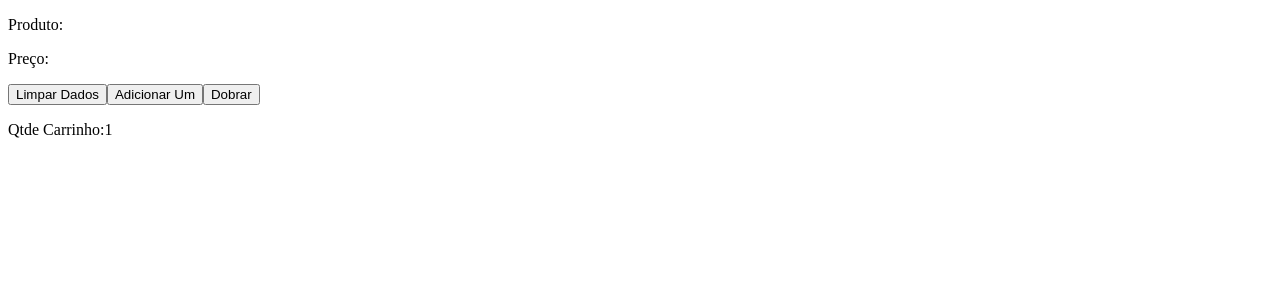
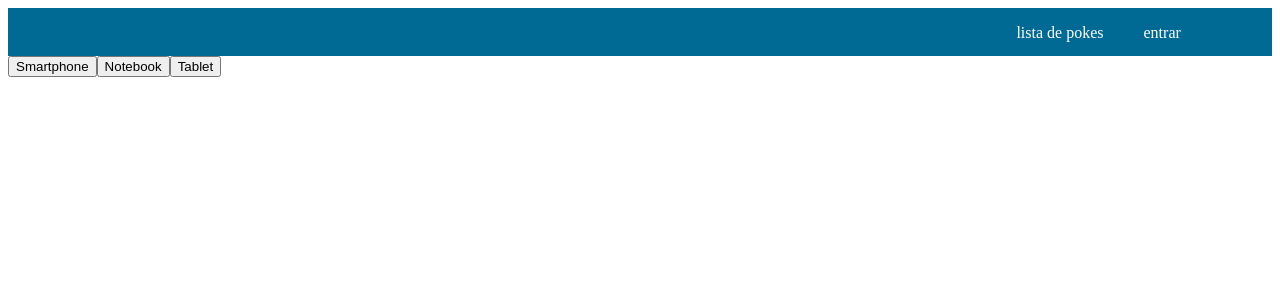
Before and after one commit to lucashas27/OrigamidCUrso, a React (Create React App) app: page /effect in a window 1280 px wide. Shown: the top 300 px of the page. Built offline with nearby package versions, Linux system fonts and the light colour scheme; no server answers.

Commit message:
Criando as rotas com React Router

```diff
--- a/package.json
+++ b/package.json
@@ -7,8 +7,10 @@
     "@testing-library/react": "^11.1.0",
     "@testing-library/user-event": "^12.1.10",
     "calendar-link": "^2.1.1",
+    "history": "^5.0.1",
     "react": "^17.0.2",
     "react-dom": "^17.0.2",
+    "react-router-dom": "^6.0.0-beta.1",
     "react-scripts": "4.0.3",
     "sass": "^1.37.5",
     "tailwind": "^4.0.0",
--- a/src/DesafioUseEffect/Home.jsx
+++ b/src/DesafioUseEffect/HomeEffect.jsx
@@ -1,7 +1,7 @@
 import React, { useEffect } from 'react'
 import ProdutoFetch from './ProdutoFetch'
 
-const Home = () => {
+const HomeEffect = () => {
 
   const [produto, setProdutos] = React.useState(null)
 
@@ -17,7 +17,7 @@ const Home = () => {
 
   useEffect(() => {
     const produtoLocal = window.localStorage.getItem('produto');
-    if (produtoLocal !== 'null') localStorage.setItem('produto', produto.nome)
+    if (produtoLocal !== null) localStorage.setItem('produto', produto.nome)
   }, []);
 
 
@@ -38,4 +38,4 @@ const Home = () => {
     )
 }
 
-export default Home
+export default HomeEffect
--- a/src/DesafioUseEffect/ProdutoFetch.jsx
+++ b/src/DesafioUseEffect/ProdutoFetch.jsx
@@ -3,8 +3,8 @@ import React from 'react'
 const ProdutoFetch = ({dados, storage}) => {
     return (
         <div>
-            {dados?.nome}
-            <p>{dados?.descricao}</p>
+            {dados && dados?.nome}
+            <p>{dados && dados?.descricao}</p>
 
 
         </div>
--- a/src/index.js
+++ b/src/index.js
@@ -1,13 +1,26 @@
 import React from 'react';
 import ReactDOM from 'react-dom';
+import { BrowserRouter, Route, Routes} from 'react-router-dom'
 import Produto from './useContext/Produto'
 import { StorageGlobal } from './useContext/StorageGlobal'
+import Header from './components/Header'
+import Produtos from './DesafioComponentes/Produtos'
+import HomeProdutos from './DesafiosUseState/HomeProdutos'
+import HomeEffect from './DesafioUseEffect/HomeEffect'
 
 ReactDOM.render(
   <React.StrictMode>
-    <StorageGlobal>
-      <Produto />
-    </StorageGlobal>
+    <BrowserRouter>
+      <StorageGlobal>
+        <Header />
+          <Routes>
+            <Route path="effect" element={<HomeEffect />} />
+            <Route path="state" element={<HomeProdutos />} />
+            <Route path="componentes" element={<Produtos />} />
+            <Route path="sobre" element={<Produto /> }/>
+          </Routes>
+      </StorageGlobal>
+    </BrowserRouter>
   </React.StrictMode>,
   document.getElementById('root')
 );
```
Also changed, not shown: src/useContext/Storage.module.css (added), src/useContext/StorageGlobal.jsx (indentation only), 1 other file (tests, documents, lock files or other folders).
